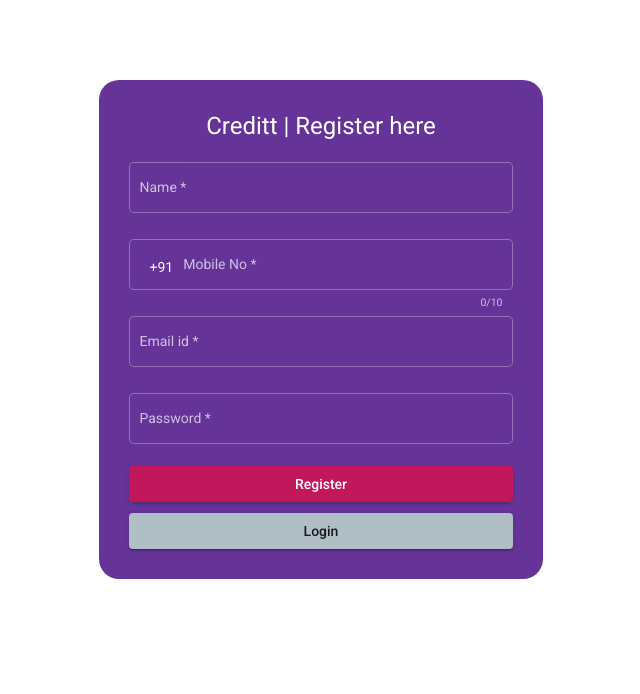
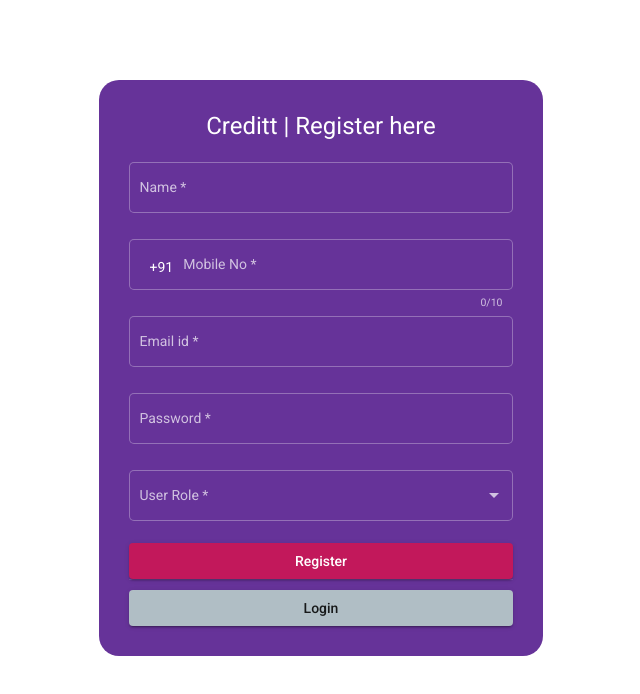
Before and after one commit to hardikhari96/creditt-angular-test, an Angular app: page /#/register in a window 1280 px wide. Shown: the top 694 px of the page, without its empty margins (319-959 px from the left). Built offline with nearby package versions, Linux system fonts and the light colour scheme.

Commit message:
childrens

```diff
--- a/src/app/app.module.ts
+++ b/src/app/app.module.ts
@@ -20,6 +20,7 @@
 import { HttpClientModule, HTTP_INTERCEPTORS } from '@angular/common/http';
 import { AuthInterceptor } from './intercepters/auth.interceptor';
 import { MatSnackBarModule } from '@angular/material/snack-bar';
+import {MatSelectModule} from '@angular/material/select';
 @NgModule({
   declarations: [
     AppComponent,
@@ -38,6 +39,7 @@
     MatListModule,
     MatButtonModule,
     HttpClientModule,
+    MatSelectModule,
     MatFormFieldModule,
     ReactiveFormsModule,
     MatIconModule,
--- a/src/app/pages/pages.module.ts
+++ b/src/app/pages/pages.module.ts
@@ -19,6 +19,7 @@
 import { PagesComponent } from './pages.component';
 import { MatIconModule } from '@angular/material/icon';
 import { ConformationComponent } from '../dialog/conformation/conformation.component';
+
 @NgModule({
   declarations: [
     ManageUsersComponent,
--- a/src/app/pages/register/register.component.html
+++ b/src/app/pages/register/register.component.html
@@ -31,6 +31,16 @@
         <mat-error *ngIf="hasError('password', 'required')"> Please Enter Password</mat-error>
       </mat-form-field>
 
+      <mat-form-field class="example-full-width" appearance="outline">
+        <mat-label>User Role</mat-label>
+        <mat-select placeholder="Select Role" formControlName="role">
+          <mat-option value="0">User</mat-option>
+          <mat-option value="1">Manager</mat-option>
+          <mat-option value="2">Admin</mat-option>
+        </mat-select>
+      </mat-form-field>
+
+
       <button mat-raised-button color="primary" style="margin: 0px;" type="submit"> Register</button>
       <mat-divider></mat-divider>
       <button mat-raised-button color="accent" [routerLink]="['/login']"> Login</button>
--- a/src/app/pages/register/register.component.ts
+++ b/src/app/pages/register/register.component.ts
@@ -12,7 +12,8 @@
   formgroup = new FormGroup({
     email: new FormControl("", [Validators.required, Validators.email]),
     password: new FormControl("", [Validators.required,]),
-    name: new FormControl("", [Validators.required,]),
+    name: new FormControl("", [Validators.required]),
+    role: new FormControl("", [Validators.required]),
     mobile: new FormControl("", [Validators.pattern("^((\\+91-?)|0)?[0-9]{10}$")]),
   })
   IsResMessage:boolean =true;
@@ -33,6 +34,7 @@
         console.log(res,"resss");
         if (res.success) {
           this._snackBar.open(res.message, "ok");
+          this.formgroup.reset();
         } else {
           this._snackBar.open(res.message, "ok");
         }
```
